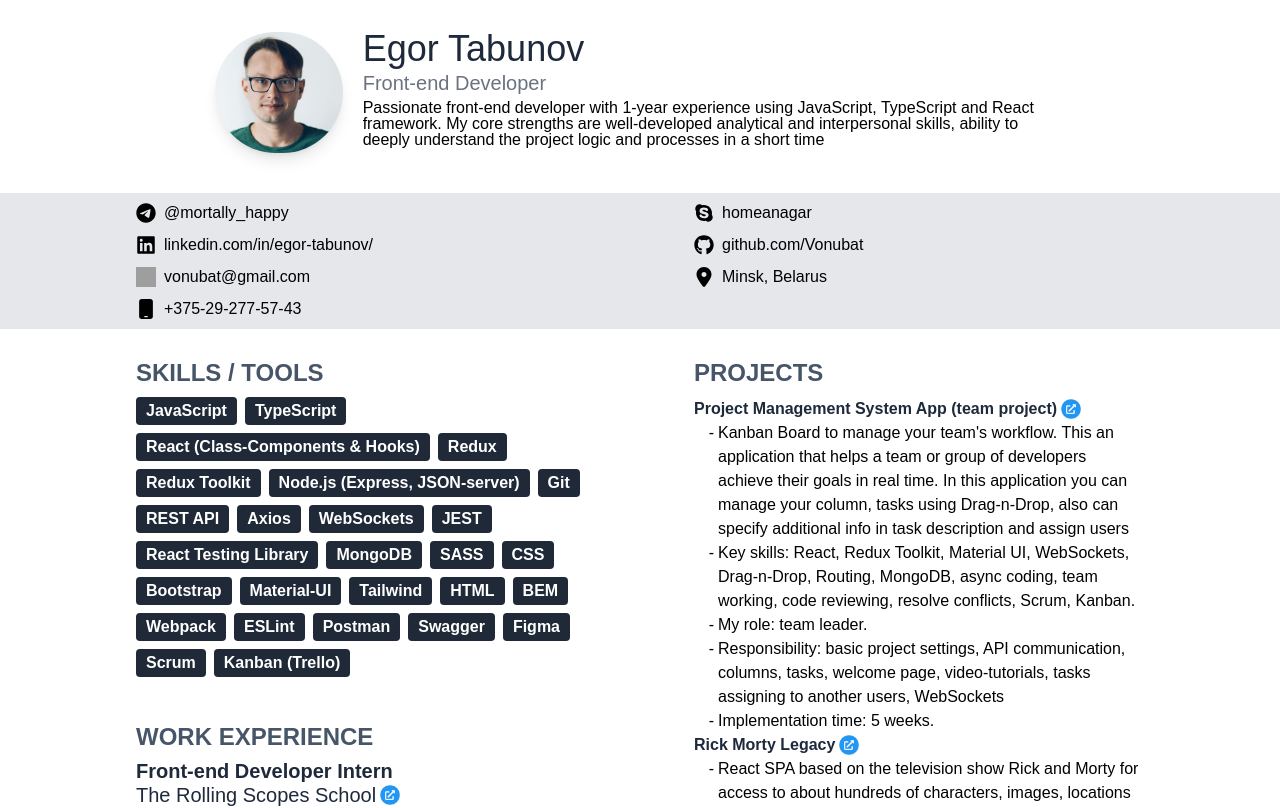
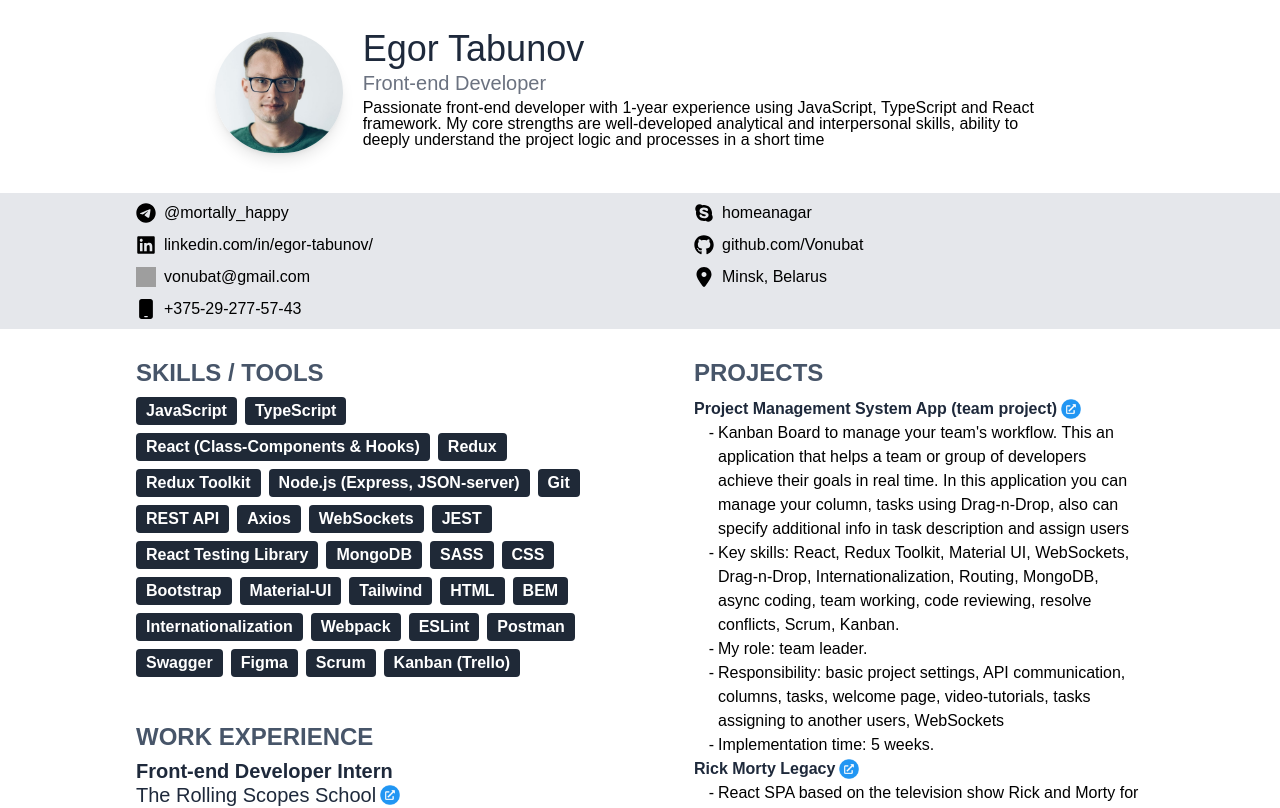
Before and after one commit to Vonubat/resume, a React (Create React App) app: page / in a window 1280 px wide. Shown: the top 808 px of the page. Built offline with nearby package versions, Linux system fonts and the light colour scheme; grey boxes are pictures that could not be loaded; what tw-elements would draw is missing.

Commit message:
feat: add Internationalization skill

```diff
--- a/src/constants/index.ts
+++ b/src/constants/index.ts
@@ -19,6 +19,7 @@ export const SKILLS_AND_TOOLS: string[] = [
   'Tailwind',
   'HTML',
   'BEM',
+  'Internationalization',
   'Webpack',
   'ESLint',
   'Postman',
@@ -100,7 +101,7 @@ export const PROJECTS = {
     link: 'https://project-management-system-app.netlify.app/',
     features: [
       `Kanban Board to manage your team's workflow. This an application that helps a team or group of developers achieve their goals in real time. In this application you can manage your column, tasks using Drag-n-Drop, also can specify additional info in task description and assign users`,
-      'Key skills: React, Redux Toolkit, Material UI, WebSockets, Drag-n-Drop, Routing, MongoDB, async coding, team working, code reviewing, resolve conflicts, Scrum, Kanban.',
+      'Key skills: React, Redux Toolkit, Material UI, WebSockets, Drag-n-Drop, Internationalization, Routing, MongoDB, async coding, team working, code reviewing, resolve conflicts, Scrum, Kanban.',
       'My role: team leader.',
       'Responsibility: basic project settings, API communication, columns, tasks, welcome page, video-tutorials, tasks assigning to another users, WebSockets',
       'Implementation time: 5 weeks.',
```
